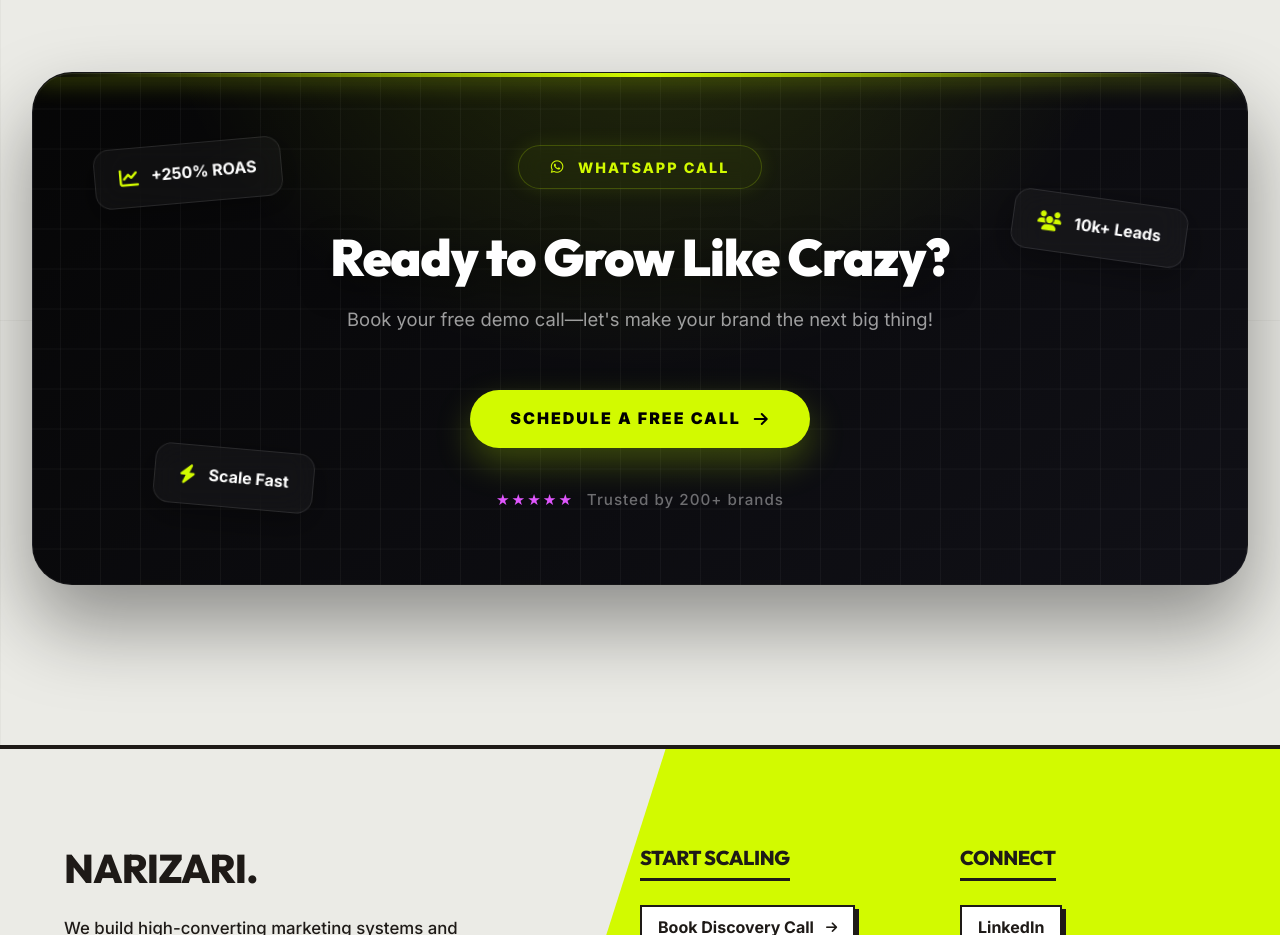
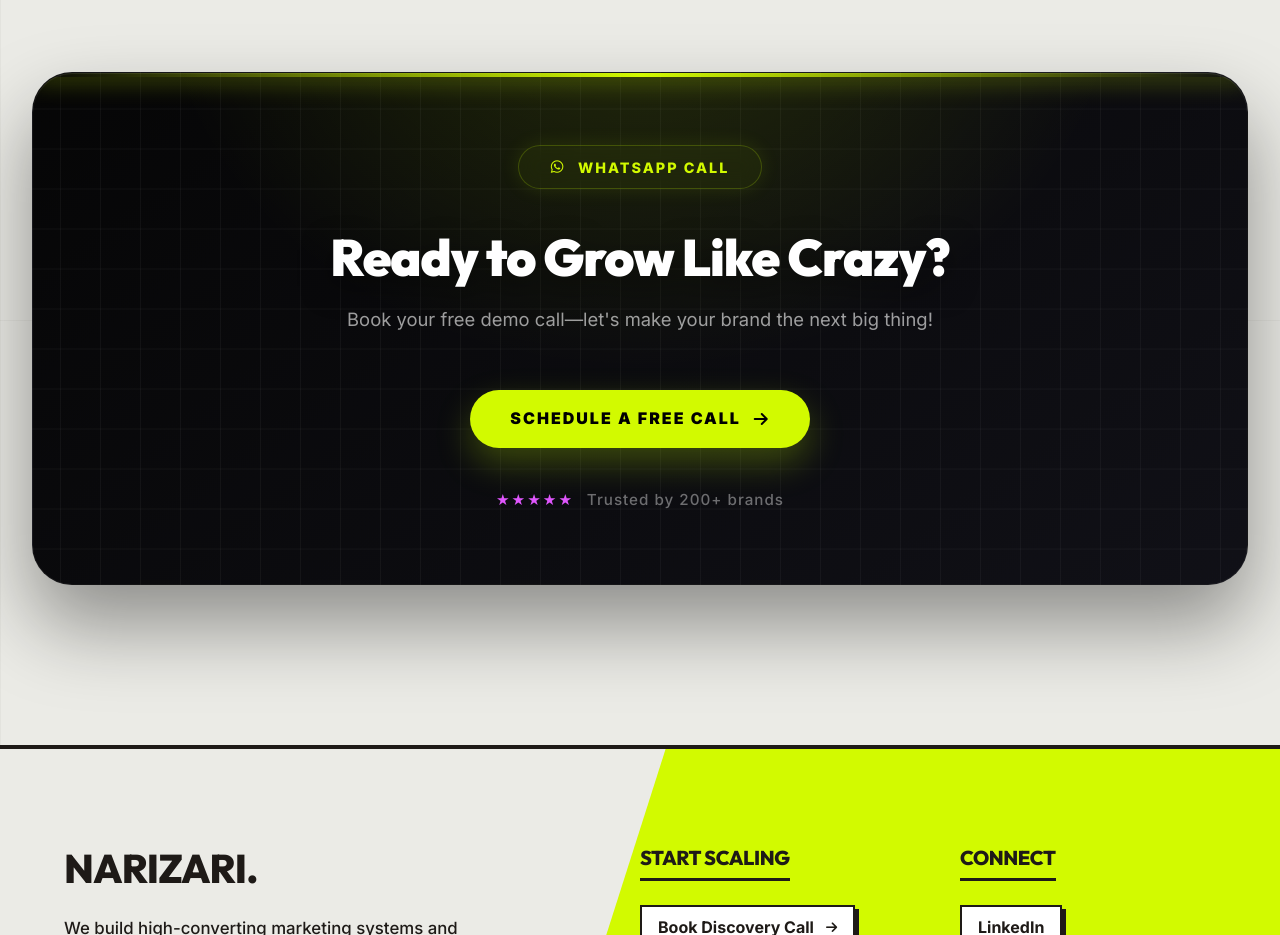
Before and after one commit to nihalkumar5/narizari_new, a Next.js app: page /case-studies in a window 1280 px wide. Shown: the part 3680-4615 px from the top of the page. Built offline with nearby package versions, Linux system fonts and the light colour scheme; a web font is replaced by a local one.

Commit message:
Remove floating cards from CTA section

```diff
--- a/src/app/case-studies/page.js
+++ b/src/app/case-studies/page.js
@@ -209,17 +209,6 @@ export default function CaseStudies() {
         {/* --- FINAL CTA SECTION --- */}
         <section className="shopify-cta-section animate-on-scroll" style={{marginTop: "5rem", marginBottom: "5rem"}}>
           <div className="cta-block">
-            {/* FLOATING GLASS CARDS */}
-            <div className="cta-glass-card float-1">
-              <i className="fas fa-chart-line"></i> <span>+250% ROAS</span>
-            </div>
-            <div className="cta-glass-card float-2">
-              <i className="fas fa-bolt"></i> <span>Scale Fast</span>
-            </div>
-            <div className="cta-glass-card float-3">
-              <i className="fas fa-users"></i> <span>10k+ Leads</span>
-            </div>
-
             <span className="cta-pill"><i className="fab fa-whatsapp"></i> Whatsapp Call</span>
             <h2>Ready to Grow Like Crazy?</h2>
             <p>Book your free demo call—let's make your brand the next big thing!</p>
```
